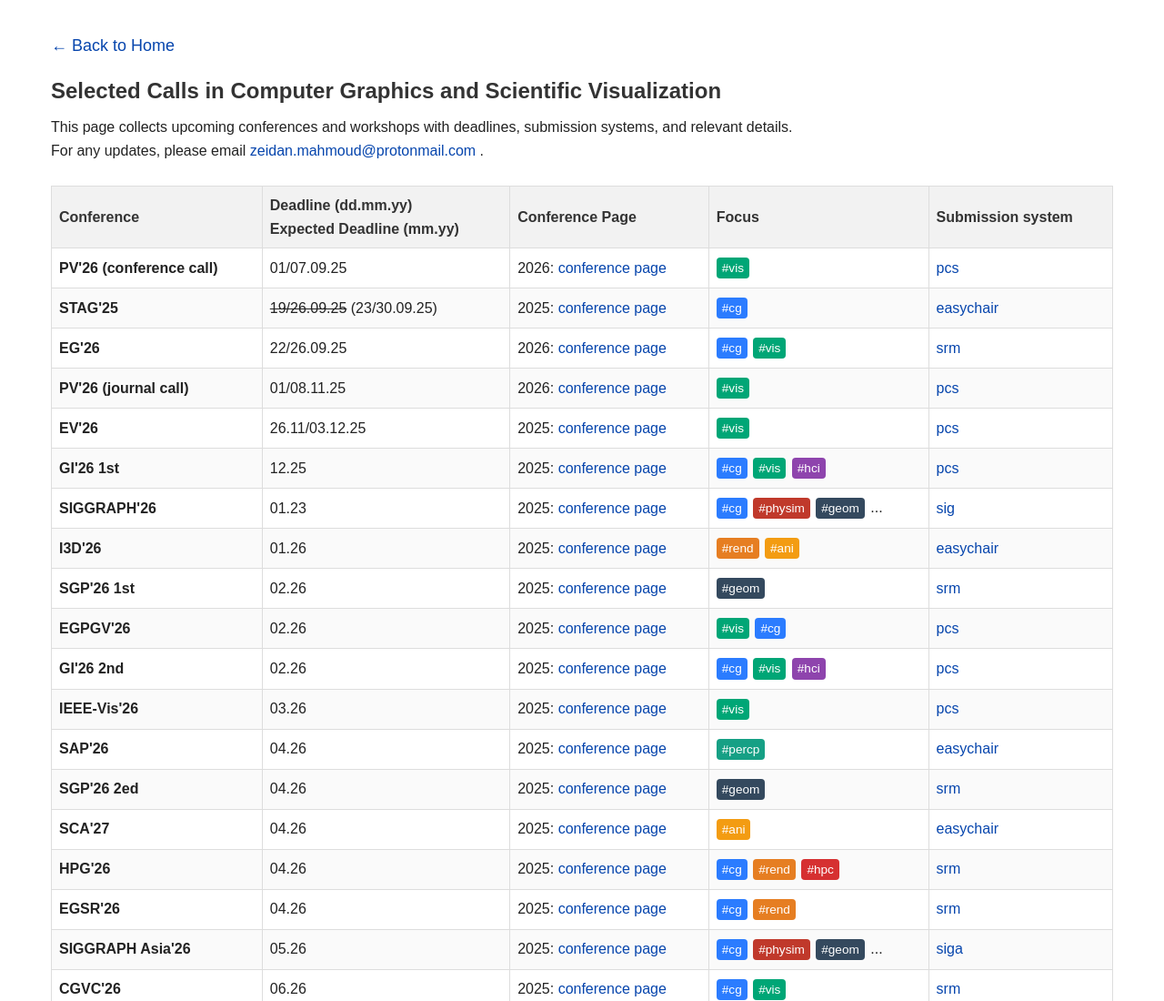
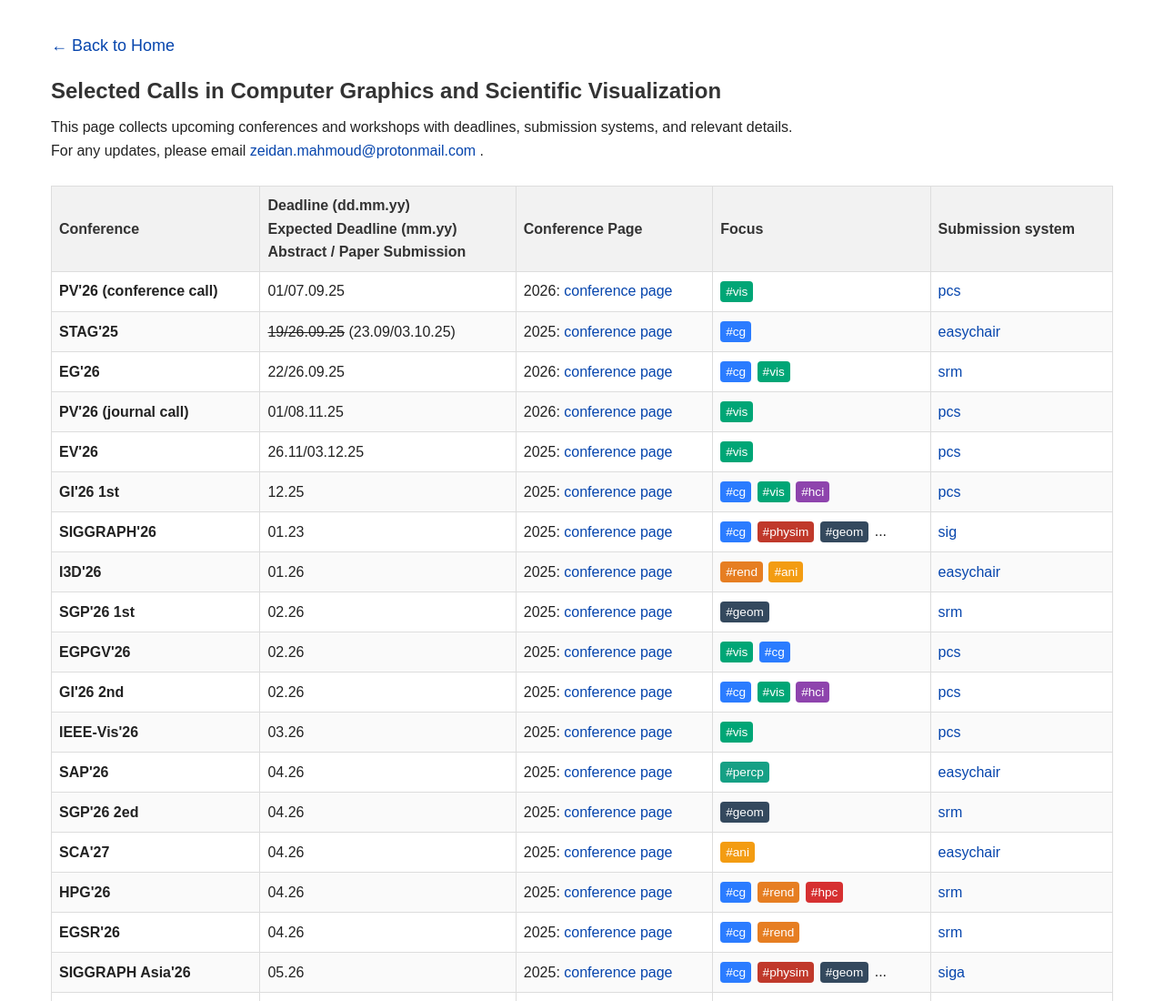
Before and after one commit to mahmoudsvirtualcorner/mahmoudsvirtualcorner.github.io, a plain HTML site: page cgvcalls/index.html in a window 1280 px wide. Shown: the top 1100 px of the page at 91% size. Drawn offline with Linux system fonts and the light colour scheme.

Commit message:
stag update

```diff
--- a/cgvcalls/index.html
+++ b/cgvcalls/index.html
@@ -40,7 +40,7 @@
         <thead>
           <tr>
             <th>Conference</th>
-            <th>Deadline (dd.mm.yy)<br>Expected Deadline (mm.yy)</th>
+            <th>Deadline (dd.mm.yy)<br>Expected Deadline (mm.yy)<br>Abstract / Paper Submission</th>
             <th>Conference Page</th>
             <th>Focus</th>
             <th>Submission system</th>
@@ -48,7 +48,7 @@
         </thead>
         <tbody>
           <tr><td><b>PV'26 (conference call)</b></td><td>01/07.09.25</td><td>2026: <a href="https://pacificvis2026.github.io" target="_blank">conference page</a></td><td><span class="tag vis">#vis</span></td><td><a href="https://new.precisionconference.com/" target="_blank">pcs</a></td></tr>
-          <tr><td><b>STAG'25</b></td><td><span class="strike">19/26.09.25</span> (23/30.09.25)</td><td>2025: <a href="https://www.stag-conference.org/2025/" target="_blank">conference page</a></td><td><span class="tag cg">#cg</span></td><td><a href="https://easychair.org/" target="_blank">easychair</a></td></tr>
+          <tr><td><b>STAG'25</b></td><td><span class="strike">19/26.09.25</span> (23.09/03.10.25)</td><td>2025: <a href="https://www.stag-conference.org/2025/" target="_blank">conference page</a></td><td><span class="tag cg">#cg</span></td><td><a href="https://easychair.org/" target="_blank">easychair</a></td></tr>
           <tr><td><b>EG'26</b></td><td>22/26.09.25</td><td>2026: <a href="https://eg2026.github.io/" target="_blank">conference page</a></td><td><span class="tag cg">#cg</span> <span class="tag vis">#vis</span></td><td><a href="https://srmv2.eg.org/COMFy/" target="_blank">srm</a></td></tr>
           <tr><td><b>PV'26 (journal call)</b></td><td>01/08.11.25</td><td>2026: <a href="https://pacificvis2026.github.io" target="_blank">conference page</a></td><td><span class="tag vis">#vis</span></td><td><a href="https://new.precisionconference.com/" target="_blank">pcs</a></td></tr>
           <tr><td><b>EV'26</b></td><td>26.11/03.12.25</td><td>2025: <a href="https://www.eurovis.org.uk/" target="_blank">conference page</a></td><td><span class="tag vis">#vis</span></td><td><a href="https://new.precisionconference.com/" target="_blank">pcs</a></td></tr>
```
